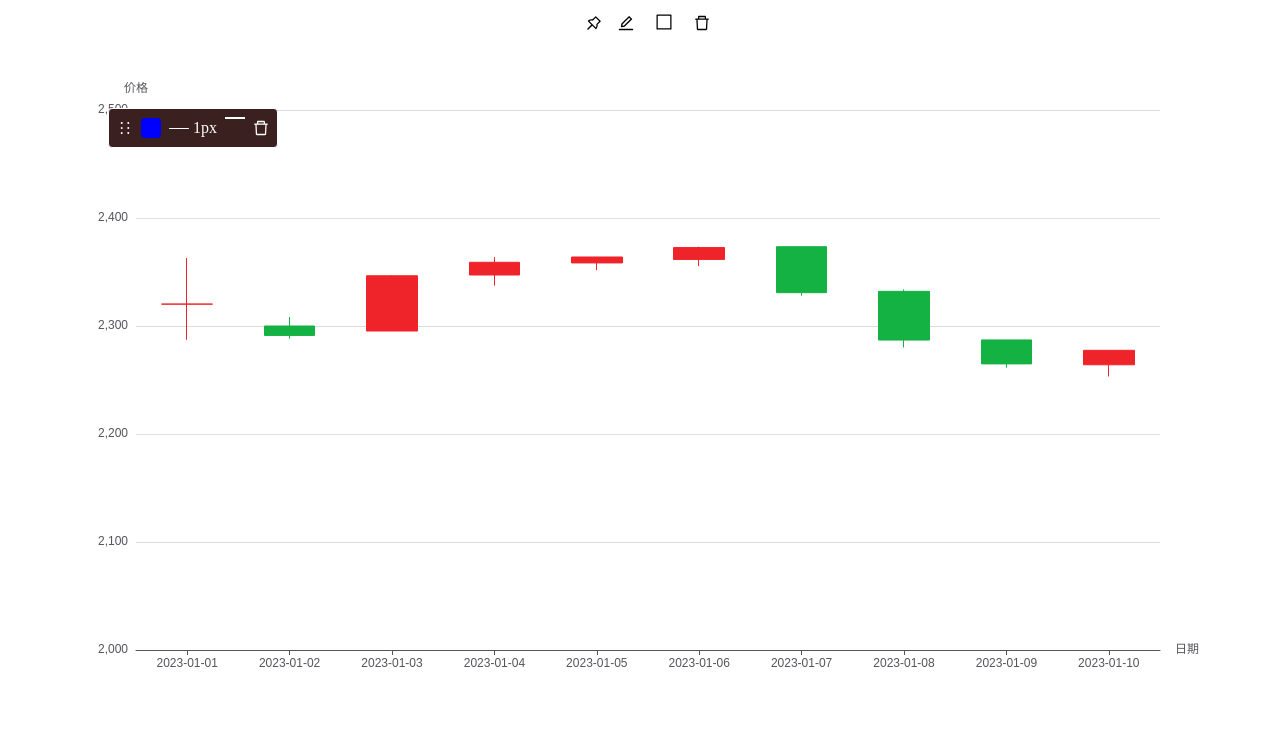
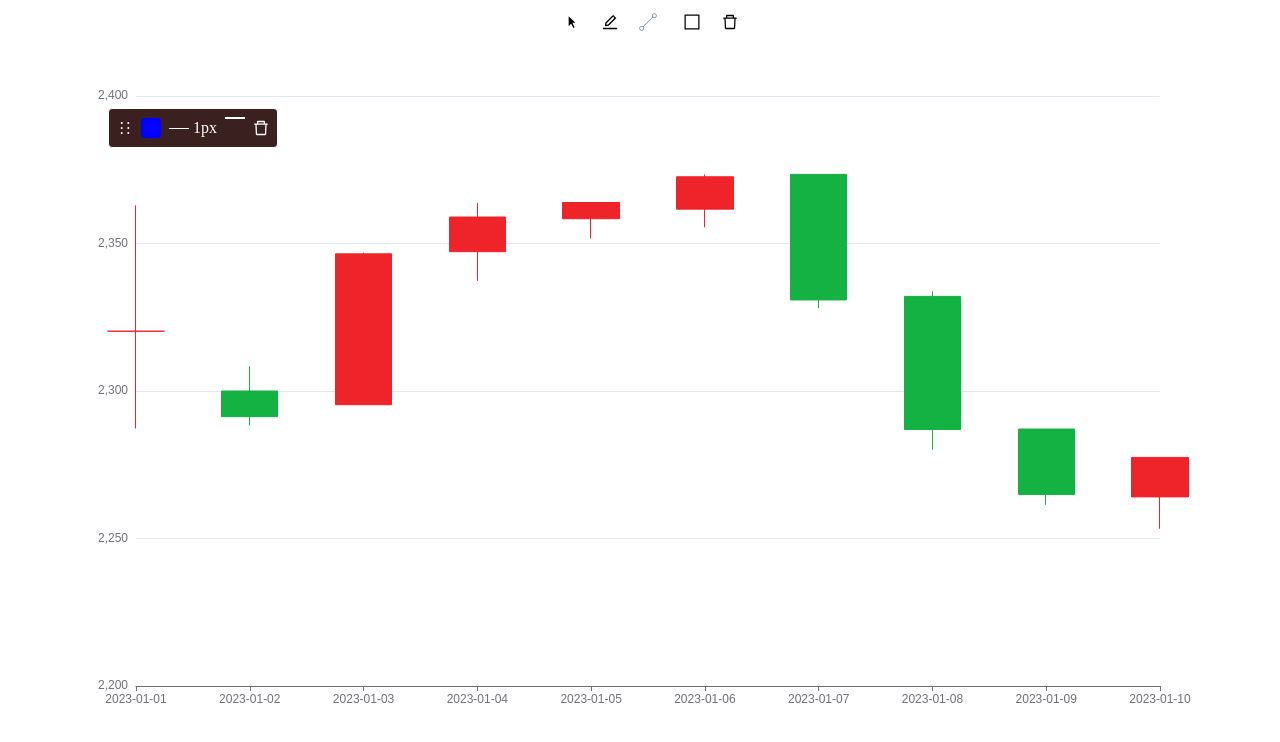
Before and after one commit to 972716557/echart, a React (Vite) app: page / in a window 1280 px wide. Shown: the top 742 px of the page. Built offline with nearby package versions, Linux system fonts and the light colour scheme.

Commit message:
优化代码

```diff
--- a/index.html
+++ b/index.html
@@ -1,13 +1,16 @@
 <!doctype html>
 <html lang="en">
+
 <head>
   <meta charset="UTF-8" />
   <link rel="icon" type="image/svg+xml" href="/vite.svg" />
   <meta name="viewport" content="width=device-width, initial-scale=1.0" />
   <title>echart</title>
 </head>
+
 <body>
   <div id="root"></div>
   <script type="module" src="/src/main.tsx"></script>
 </body>
+
 </html>
--- a/package.json
+++ b/package.json
@@ -12,7 +12,7 @@
   "dependencies": {
     "ahooks": "^3.9.6",
     "antd": "^5.27.6",
-    "echarts": "^6.0.0",
+    "echarts": "5",
     "lodash": "^4.17.21",
     "react": "^19.1.1",
     "react-dom": "^19.1.1"
--- a/src/App.tsx
+++ b/src/App.tsx
@@ -4,18 +4,23 @@ import "echarts/lib/chart/candlestick";
 import "echarts/lib/component/tooltip";
 import "echarts/lib/component/grid";
 import { useDebounceFn } from "ahooks";
-import {
-  DeleteOutlined,
-  EditOutlined,
-  PushpinOutlined,
-} from "@ant-design/icons";
+import { DeleteOutlined, EditOutlined } from "@ant-design/icons";
 import Indicator from "./indicator";
 import "./index.css";
 import RectIcon from "./assets/rect";
 import { generateCircle, generateLine, generateRect } from "./utils";
-import type { EChartsType } from "echarts";
-import type { Rect, Point, Type, Line, TempLine } from "./interface";
+import type { ECElementEvent, EChartsType } from "echarts";
+import type {
+  Rect,
+  Point,
+  Type,
+  Line,
+  TempLine,
+  ChartClickParams,
+} from "./interface";
 import { uniqueId } from "lodash";
+import LineIcon from "./assets/line";
+import Mouse from "./assets/mouse";
 
 // 3. 模拟K线数据
 const klineData = [
@@ -159,7 +164,7 @@ const KLineFreeDraw = () => {
     }
   );
   // 鼠标移动：更新临时线段
-  const handleMouseMove = (params) => {
+  const handleMouseMove = (params: ECElementEvent) => {
     run(params);
   };
 
@@ -167,7 +172,7 @@ const KLineFreeDraw = () => {
   useEffect(() => {
     if (!chartInstance.current) return;
     // 监听是否点击了图
-    const handleClickChart = (params) => {
+    const handleClickChart = (params: ECElementEvent) => {
       if (!isEditing) {
         if (params.componentType === "series" && params.seriesType === "line") {
           const seriesIndex = params.seriesIndex;
@@ -176,14 +181,14 @@ const KLineFreeDraw = () => {
         return;
       }
     };
-    // 监听是否点击了画布
-    const handleClick = (params: ZRMouseEvent) => {
-      if (!isEditing) {
+
+    const handleClick = (params: ChartClickParams): void => {
+      if (!isEditing || !chartInstance.current) {
         return;
       }
       // 获取点击位置的像素坐标（相对于图表容器的左上角）
       const { offsetX: x, offsetY: y } = params.event;
-      const tempPoint = { x, y };
+      const tempPoint: Point = { x, y };
 
       if (!startPoint) {
         // 第一次点击：保存起点
@@ -216,7 +221,7 @@ const KLineFreeDraw = () => {
     return () => {
       zr?.off("click", handleClick);
       zr.off("mousemove", handleMouseMove);
-      chartInstance.current.off("click", handleClickChart);
+      chartInstance.current?.off("click", handleClickChart);
     };
   }, [startPoint, isEditing, tempRect]);
 
@@ -274,7 +279,9 @@ const KLineFreeDraw = () => {
 
     chartInstance.current.setOption(
       {
+        animation: false,
         graphic: {
+          $action: "replace",
           elements: [
             ...graphicElements,
             ...lines,
@@ -296,14 +303,13 @@ const KLineFreeDraw = () => {
         },
         yAxis: {
           type: "value",
-          min: 2000, // 最小价格（根据实际数据调整）
-          max: 2500, // 最大价格（根据实际数据调整）
+          min: 2200, // 最小价格（根据实际数据调整）
+          max: 2400, // 最大价格（根据实际数据调整）
           scale: false, // 关闭自动缩放
         },
       },
       {
-        replaceMerge: ["series"], // 明确替换series
-        // notMerge: true,
+        notMerge: true,
       }
     );
   }, [
@@ -316,11 +322,13 @@ const KLineFreeDraw = () => {
   ]);
 
   // 7. 清除所有线段
-  const clearAllLines = () => {
+  const clearAll = () => {
     setLines([]);
     setPoint([]);
     setStartPoint(null);
     setTempLine(null);
+    setConfirmedRects([]);
+    setTempRect(null);
   };
 
   return (
@@ -392,7 +400,7 @@ const KLineFreeDraw = () => {
             alignItems: "center",
           }}
         >
-          <PushpinOutlined
+          <Mouse
             onClick={() => {
               setIsEditing(false);
             }}
@@ -402,14 +410,17 @@ const KLineFreeDraw = () => {
               setIsEditing(true);
             }}
           />
-          <span
+          <LineIcon
+            onClick={() => {
+              setType("line");
+            }}
+          />
+          <RectIcon
             onClick={() => {
               setType("rect");
             }}
-          >
-            <RectIcon />
-          </span>
-          <DeleteOutlined onClick={clearAllLines} />
+          />
+          <DeleteOutlined onClick={clearAll} />
         </div>
         <div
           ref={chartRef}
--- /dev/null
+++ b/src/assets/line.tsx
@@ -0,0 +1,27 @@
+import Icon from "@ant-design/icons";
+const Line = () => (
+  <svg
+    t="1761716873076"
+    class="icon"
+    viewBox="0 0 1024 1024"
+    version="1.1"
+    xmlns="http://www.w3.org/2000/svg"
+    p-id="5310"
+    width="20"
+    height="20"
+  >
+    <path
+      d="M236.1 757.3l533.6-524 25.9 26.6-533.7 524z"
+      fill="#748696"
+      p-id="5311"
+    ></path>
+    <path
+      d="M837.2 66.4c-66.8 0-121 54.2-121 121s54.2 121 121 121 121-54.2 121-121-54.2-121-121-121z m-0.1 203.5c-45.7 0-82.7-37-82.7-82.7s37-82.7 82.7-82.7 82.7 37 82.7 82.7-37 82.7-82.7 82.7zM185 717.3c-66.8 0-121 54.2-121 121s54.2 121 121 121 121-54.2 121-121-54.2-121-121-121z m-0.1 203.6c-45.7 0-82.7-37-82.7-82.7s37-82.7 82.7-82.7 82.7 37 82.7 82.7-37 82.7-82.7 82.7z"
+      fill="#748696"
+      p-id="5312"
+    ></path>
+  </svg>
+);
+
+const LineIcon = (props) => <Icon component={Line} {...props} />;
+export default LineIcon;
--- /dev/null
+++ b/src/assets/mouse.tsx
@@ -0,0 +1,22 @@
+import Icon from "@ant-design/icons";
+const Mouse = () => (
+  <svg
+    t="1761717127954"
+    class="icon"
+    viewBox="0 0 1024 1024"
+    version="1.1"
+    xmlns="http://www.w3.org/2000/svg"
+    p-id="9853"
+    width="20"
+    height="20"
+  >
+    <path
+      d="M341.333333 213.333333l341.333334 341.333334h-149.333334l25.813334 48.213333 22.784 43.648 13.568 26.581333 12.202666 24.618667 10.88 22.613333 9.557334 20.565334 8.234666 18.56 3.626667 8.533333c3.712 8.96-1.664 21.333333-16.170667 37.248L618.666667 810.666667h-42.666667L469.333333 597.333333l-128 128V213.333333z"
+      fill="#000000"
+      p-id="9854"
+    ></path>
+  </svg>
+);
+
+const MouseIcon = (props) => <Icon component={Mouse} {...props} />;
+export default MouseIcon;
--- a/src/utils.ts
+++ b/src/utils.ts
@@ -18,7 +18,7 @@ const generateRect = (data) => {
       lineWidth: 2, // 边框粗细
     },
     coordinateSystem: null,
-    z: 100, // 矩形在圆下方
+    z: 10, // 矩形在圆下方
   };
 
   return newRect;
@@ -26,6 +26,7 @@ const generateRect = (data) => {
 
 const generateLine = (start: Point, end: Point, id?: string): Line => {
   const newLine = {
+    $action: "replace",
     id: id || uniqueId(),
     type: "line",
     // 线段的起点和终点（像素坐标）
@@ -47,6 +48,7 @@ const generateLine = (start: Point, end: Point, id?: string): Line => {
 };
 
 const generateCircle = (dot, id) => ({
+  $action: "replace",
   id: id || uniqueId(),
   type: "circle", // 图形类型：圆形
   left: dot.x - 6, // 像素x坐标（相对于图表容器）
```
Also changed, not shown: src/interface.ts (+13 -0 lines), 1 other file (tests, documents, lock files or other folders). Lines whose indentation alone changed are shown as unchanged.
